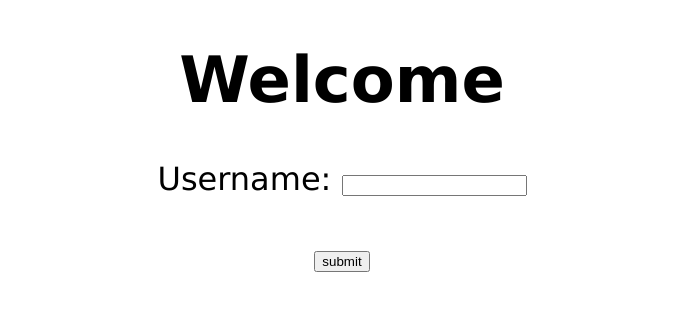
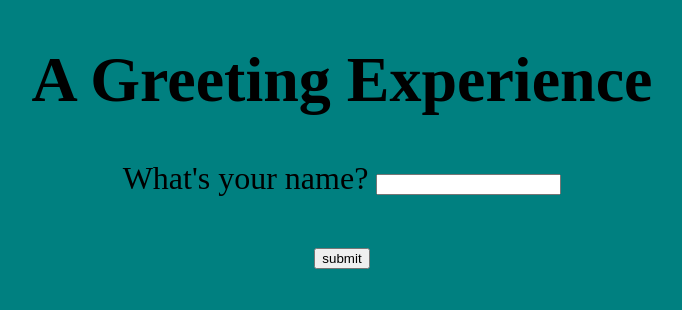
Before and after one commit to LuisGuiMo/VanillaBotbility, a plain HTML site: page index.html in a window 1280 px wide. Shown: the whole page, without its empty margins (298-980 px from the left). Drawn offline with Linux system fonts and the light colour scheme.

Commit message:
style change

```diff
--- a/index.html
+++ b/index.html
@@ -9,8 +9,8 @@
 </head>
 
 <body>
-    <h1 id="myH1">Welcome</h1>
-    <label>Username: </label>
+    <h1 id="myH1">A Greeting Experience</h1>
+    <label>What's your name? </label>
     <input id="myText"><br><br>
     <button id="mySubmit">submit</button>
     <script src="index.js"></script>
--- a/style.css
+++ b/style.css
@@ -2,4 +2,6 @@ body {
     font-family: Verdana;
     font-size: 2em;
     text-align: center;
+    font-family: 'kiwi-marlin';
+    background-color: teal;
 }
```
